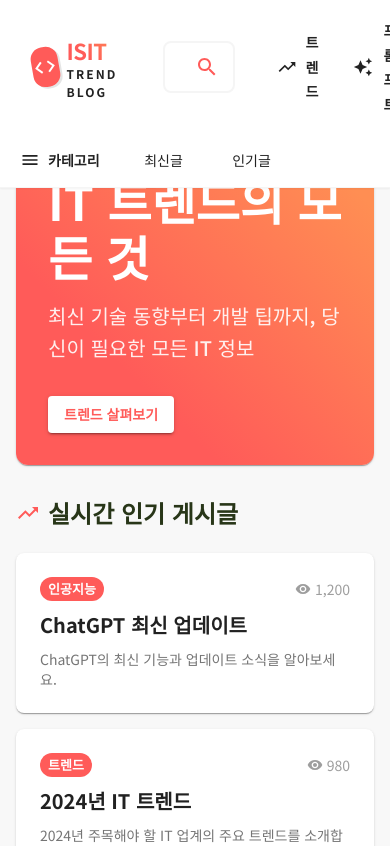
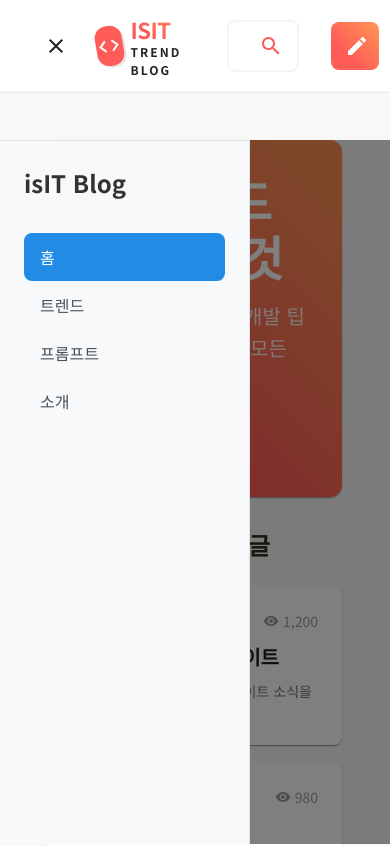
Before and after one commit to isITinnovation/isitinnovation.github.io, a React (Vite) app: page / in a window 390 px wide. Shown: the top 846 px of the page. Built offline with nearby package versions, Linux system fonts and the light colour scheme.

Commit message:
다시 수정 / 모바일도 확인

```diff
--- a/package.json
+++ b/package.json
@@ -4,7 +4,7 @@
 	"version": "0.0.1",
 	"type": "module",
 	"scripts": {
-		"dev": "vite",
+		"dev": "vite --host",
 		"build": "tsc && vite build",
 		"lint": "eslint . --ext ts,tsx --report-unused-disable-directives --max-warnings 0",
 		"preview": "vite preview"
--- a/src/App.tsx
+++ b/src/App.tsx
@@ -1,6 +1,8 @@
 import { BrowserRouter, Routes, Route } from "react-router-dom";
 import { Box, ThemeProvider, createTheme } from "@mui/material";
+import { useState } from "react";
 import Header from "./components/Header";
+import Sidebar from "./components/Sidebar";
 import Home from "./pages/Home/index";
 import TrendingTopics from "./pages/TrendingTopics/index";
 import PromptGuide from "./pages/PromptGuide/index";
@@ -29,6 +31,8 @@ const theme = createTheme({
 });
 
 const App = () => {
+  const [isOpen, setIsOpen] = useState(true);
+
   return (
     <ThemeProvider theme={theme}>
       <BrowserRouter basename="/">
@@ -36,13 +40,31 @@ const App = () => {
           sx={{
             minHeight: "100vh",
             bgcolor: "background.default",
+            display: "flex",
           }}
         >
-          <Header />
+          <Sidebar isOpen={isOpen} setIsOpen={setIsOpen} />
+          <Box
+            sx={{
+              flex: 1,
+              marginLeft: { xs: 0, md: "250px" }, // 모바일에서는 마진 제거
+              position: "relative",
+              zIndex: 100, // 사이드바(1000)보다 낮은 z-index 설정
+            }}
+          >
+            <Box
+              sx={{
+                position: "relative",
+                zIndex: 1200, // 사이드바와 토글 버튼보다 높은 z-index
+              }}
+            >
+              <Header isOpen={isOpen} setIsOpen={setIsOpen} />
+            </Box>
             <Box
               component="main"
               sx={{
-              paddingTop: "140px", // 헤더 높이(약 120px) + 여유 공간
+                paddingTop: "140px",
+                paddingX: "2rem",
               }}
             >
               <Routes>
@@ -53,6 +75,7 @@ const App = () => {
               </Routes>
             </Box>
           </Box>
+        </Box>
       </BrowserRouter>
     </ThemeProvider>
   );
--- a/src/components/Header.tsx
+++ b/src/components/Header.tsx
@@ -12,12 +12,16 @@ import {
 } from "@mui/material";
 import SearchIcon from "@mui/icons-material/Search";
 import MenuIcon from "@mui/icons-material/Menu";
-import TrendingUpIcon from "@mui/icons-material/TrendingUp";
-import AutoAwesomeIcon from "@mui/icons-material/AutoAwesome";
 import CreateIcon from "@mui/icons-material/Create";
+import CloseIcon from "@mui/icons-material/Close";
 import Logo from "./Logo";
 
-const Header = () => {
+interface HeaderProps {
+  isOpen: boolean;
+  setIsOpen: (isOpen: boolean) => void;
+}
+
+const Header = ({ isOpen, setIsOpen }: HeaderProps) => {
   const navigate = useNavigate();
   const [searchValue, setSearchValue] = useState("");
 
@@ -33,6 +37,25 @@ const Header = () => {
     >
       <Container maxWidth="lg">
         <Toolbar sx={{ py: 1.5 }}>
+          {/* 사이드바 토글 버튼 */}
+          <IconButton
+            onClick={() => setIsOpen(!isOpen)}
+            sx={{
+              mr: 2,
+              color: "secondary.main",
+              width: "48px",
+              height: "48px",
+              display: "flex",
+              justifyContent: "center",
+              alignItems: "center",
+              "&:hover": {
+                backgroundColor: "grey.50",
+              },
+            }}
+          >
+            {isOpen ? <CloseIcon /> : <MenuIcon />}
+          </IconButton>
+
           {/* 로고 영역 */}
           <Box
             onClick={() => navigate("/")}
@@ -81,43 +104,20 @@ const Header = () => {
           {/* 메뉴 영역 */}
           <Box sx={{ display: "flex", gap: 1 }}>
             <Button
-              startIcon={<TrendingUpIcon />}
-              onClick={() => navigate("/trending")}
-              sx={{
-                color: "secondary.main",
-                fontWeight: 600,
-                borderRadius: "8px",
-                px: 2,
-                "&:hover": {
-                  backgroundColor: "grey.50",
-                },
-              }}
-            >
-              트렌드
-            </Button>
-            <Button
-              startIcon={<AutoAwesomeIcon />}
-              onClick={() => navigate("/prompt-guide")}
-              sx={{
-                color: "secondary.main",
-                fontWeight: 600,
-                borderRadius: "8px",
-                px: 2,
-                "&:hover": {
-                  backgroundColor: "grey.50",
-                },
-              }}
-            >
-              프롬프트
-            </Button>
-            <Button
-              startIcon={<CreateIcon />}
+              startIcon={
+                <CreateIcon
+                  sx={{ display: { xs: "none", sm: "inline-flex" } }}
+                />
+              }
               variant="contained"
               onClick={() => navigate("/write")}
               sx={{
+                minWidth: { xs: "48px", sm: "auto" },
+                width: { xs: "48px", sm: "auto" },
+                height: "48px",
+                p: { xs: 0, sm: 2 },
                 fontWeight: 600,
                 borderRadius: "8px",
-                px: 3,
                 boxShadow: "none",
                 background: "linear-gradient(45deg, #FF5B59 30%, #FF8E53 90%)",
                 "&:hover": {
@@ -125,57 +125,20 @@ const Header = () => {
                 },
               }}
             >
-              글쓰기
+              <CreateIcon sx={{ display: { xs: "inline-flex", sm: "none" } }} />
+              <Box
+                component="span"
+                sx={{
+                  display: { xs: "none", sm: "inline-flex" },
+                  width: "48px",
+                  justifyContent: "center",
+                }}
+              >
+                글쓰기
+              </Box>
             </Button>
           </Box>
         </Toolbar>
-
-        {/* 카테고리 메뉴 */}
-        <Box
-          sx={{
-            display: "flex",
-            gap: 3,
-            py: 1,
-          }}
-        >
-          <Button
-            startIcon={<MenuIcon />}
-            sx={{
-              color: "secondary.main",
-              fontWeight: 700,
-              borderRadius: "8px",
-              "&:hover": {
-                backgroundColor: "grey.50",
-              },
-            }}
-          >
-            카테고리
-          </Button>
-          <Button
-            sx={{
-              color: "secondary.main",
-              fontWeight: 500,
-              borderRadius: "8px",
-              "&:hover": {
-                backgroundColor: "grey.50",
-              },
-            }}
-          >
-            최신글
-          </Button>
-          <Button
-            sx={{
-              color: "secondary.main",
-              fontWeight: 500,
-              borderRadius: "8px",
-              "&:hover": {
-                backgroundColor: "grey.50",
-              },
-            }}
-          >
-            인기글
-          </Button>
-        </Box>
       </Container>
     </AppBar>
   );
--- /dev/null
+++ b/src/components/Sidebar.tsx
@@ -0,0 +1,64 @@
+import { useEffect } from "react";
+import { Link, useLocation } from "react-router-dom";
+import { ROUTES } from "../constants/routes";
+import "../styles/Sidebar.css";
+
+interface SidebarProps {
+  isOpen: boolean;
+  setIsOpen: (isOpen: boolean) => void;
+}
+
+const Sidebar = ({ isOpen, setIsOpen }: SidebarProps) => {
+  const location = useLocation();
+
+  // 모바일에서 사이드바 열린 상태로 스크롤 방지
+  useEffect(() => {
+    if (isOpen) {
+      document.body.style.overflow = "hidden";
+    } else {
+      document.body.style.overflow = "unset";
+    }
+    return () => {
+      document.body.style.overflow = "unset";
+    };
+  }, [isOpen]);
+
+  //   // 라우트 변경시 모바일에서 사이드바 자동으로 닫기
+  //   useEffect(() => {
+  //     setIsOpen(false);
+  //   }, [location, setIsOpen]);
+
+  return (
+    <>
+      <nav className={`sidebar ${isOpen ? "open" : ""}`}>
+        <div className="sidebar-content">
+          <div className="sidebar-header">
+            <h1>isIT Blog</h1>
+          </div>
+          <ul className="sidebar-menu">
+            {ROUTES.map((route) => (
+              <li key={route.path}>
+                <Link
+                  to={route.path}
+                  className={`sidebar-link ${
+                    location.pathname === route.path ? "active" : ""
+                  }`}
+                >
+                  {route.icon && (
+                    <span className="sidebar-icon">{route.icon}</span>
+                  )}
+                  <span className="sidebar-text">{route.name}</span>
+                </Link>
+              </li>
+            ))}
+          </ul>
+        </div>
+      </nav>
+      {isOpen && (
+        <div className="sidebar-backdrop" onClick={() => setIsOpen(false)} />
+      )}
+    </>
+  );
+};
+
+export default Sidebar;
--- /dev/null
+++ b/src/constants/routes.ts
@@ -0,0 +1,24 @@
+interface RouteItem {
+  name: string;
+  path: string;
+  icon?: string; // 나중에 아이콘을 추가할 수 있도록 준비
+}
+
+export const ROUTES: RouteItem[] = [
+  {
+    name: "홈",
+    path: "/",
+  },
+  {
+    name: "트렌드",
+    path: "/trending",
+  },
+  {
+    name: "프롬프트",
+    path: "/prompt-guide",
+  },
+  {
+    name: "소개",
+    path: "/about",
+  },
+];
--- /dev/null
+++ b/src/styles/Sidebar.css
@@ -0,0 +1,105 @@
+.sidebar-backdrop {
+  display: none;
+  position: fixed;
+  top: 0;
+  left: 0;
+  right: 0;
+  bottom: 0;
+  background-color: rgba(0, 0, 0, 0.5);
+  z-index: 900;
+}
+
+.sidebar {
+  width: 250px;
+  height: calc(100vh - 140px); /* 헤더 높이만큼 뺀 높이 */
+  background-color: #f8f9fa;
+  border-right: 1px solid #dee2e6;
+  position: fixed;
+  left: 0;
+  top: 140px; /* 헤더 높이만큼 아래로 */
+  z-index: 1000;
+  transition: transform 0.3s ease;
+  transform: translateX(-100%);
+}
+
+.sidebar.open {
+  transform: translateX(0);
+}
+
+.sidebar-content {
+  padding: 1.5rem;
+}
+
+.sidebar-header {
+  margin-bottom: 2rem;
+}
+
+.sidebar-header h1 {
+  font-size: 1.5rem;
+  font-weight: bold;
+  color: #333;
+  margin: 0;
+}
+
+.sidebar-menu {
+  list-style: none;
+  padding: 0;
+  margin: 0;
+}
+
+.sidebar-link {
+  display: flex;
+  align-items: center;
+  padding: 0.75rem 1rem;
+  color: #495057;
+  text-decoration: none;
+  border-radius: 0.5rem;
+  transition: all 0.2s ease;
+}
+
+.sidebar-link:hover {
+  background-color: #e9ecef;
+  color: #228be6;
+}
+
+.sidebar-link.active {
+  background-color: #228be6;
+  color: white;
+}
+
+.sidebar-icon {
+  margin-right: 0.75rem;
+}
+
+.sidebar-text {
+  font-size: 1rem;
+}
+
+/* 반응형 스타일 */
+@media (min-width: 769px) {
+  .sidebar {
+    transform: translateX(-100%);
+  }
+
+  .sidebar.open {
+    transform: translateX(0);
+  }
+}
+
+@media (max-width: 768px) {
+  .sidebar {
+    transform: translateX(-100%);
+    top: 140px;
+    height: calc(100vh - 140px);
+    border-top: 1px solid #dee2e6;
+  }
+
+  .sidebar.open {
+    transform: translateX(0);
+  }
+
+  .sidebar.open + .sidebar-backdrop {
+    display: block;
+    top: 140px;
+  }
+}
--- a/vite.config.ts
+++ b/vite.config.ts
@@ -3,9 +3,10 @@ import react from "@vitejs/plugin-react";
 
 export default defineConfig({
   plugins: [react()],
-  base: "/isITinnovation/", // isitBlog에서 isITinnovation으로 수정
+  base: "/", // isitBlog에서 isITinnovation으로 수정
   server: {
     port: 3000,
+    open: true, // 모든 네트워크 인터페이스에서 접근 허용
   },
   build: {
     outDir: "dist", // 빌드 출력 디렉토리
```
Also changed, not shown: 4 other files (tests, documents, lock files or other folders). Lines whose indentation alone changed are shown as unchanged.
